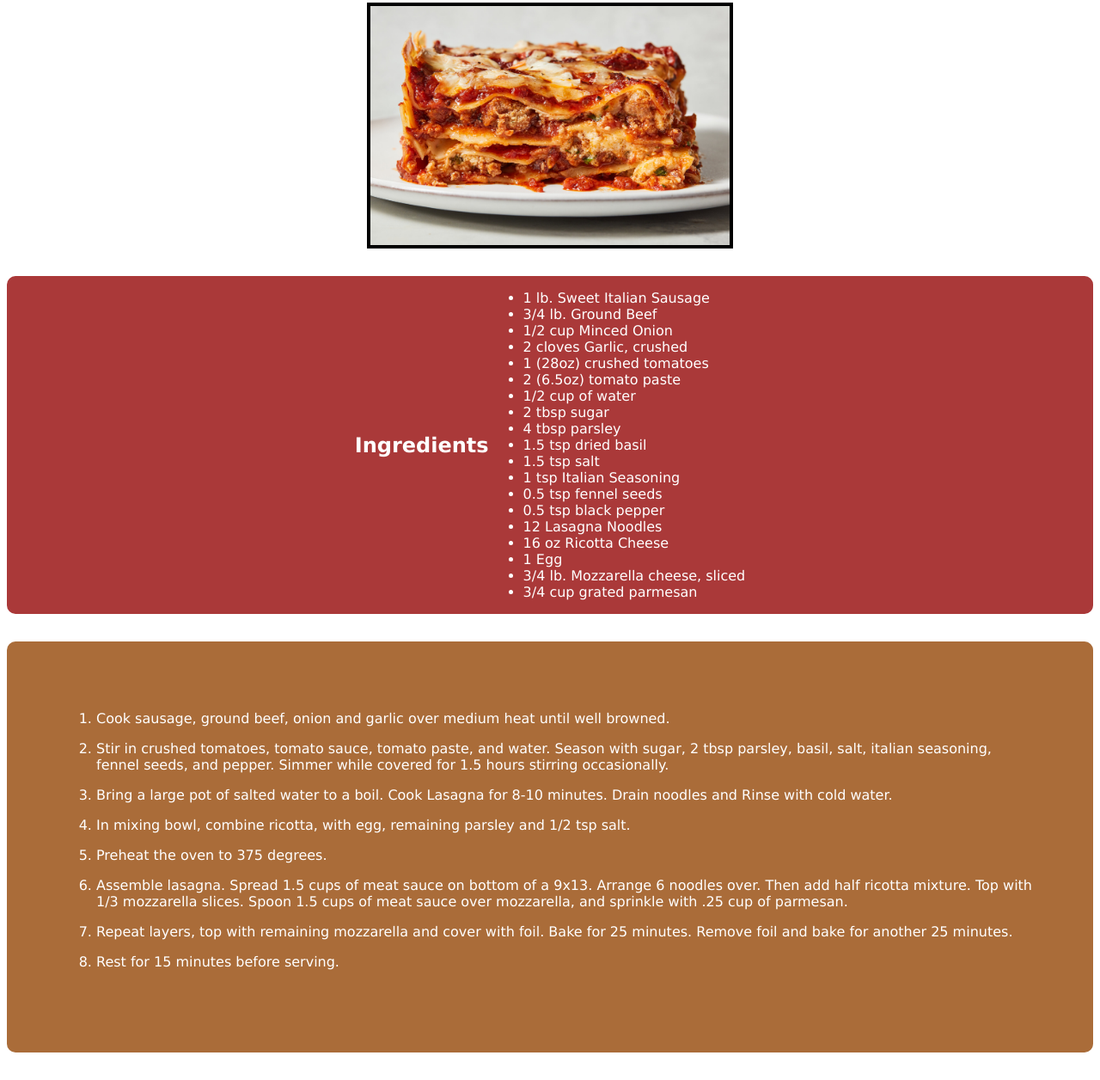
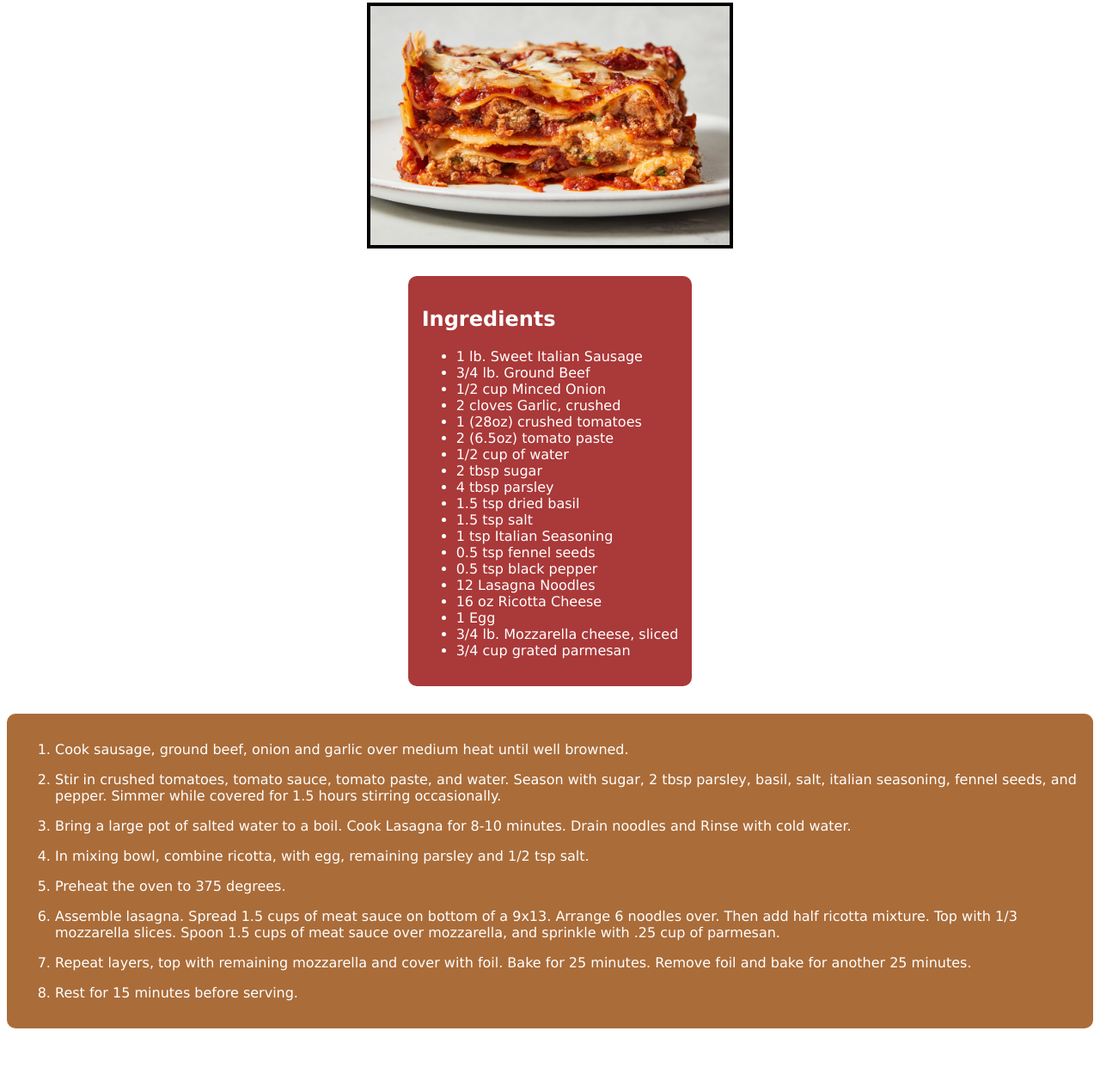
Before and after one commit to mcloud313/recipes, a plain HTML site: page lasagna.html in a window 1280 px wide. Shown: the part 268-1524 px from the top of the page at 86% size. Drawn offline with Linux system fonts and the light colour scheme.

Commit message:
Updates to alignment.

```diff
--- a/lasagna.html
+++ b/lasagna.html
@@ -5,16 +5,16 @@
     <meta name="viewport" content="width=<device-width>, initial-scale=1.0">
     <title>Lasagna</title>
     <link rel="stylesheet" href="styles.css">
-
 </head>
 <body>
+
     <a href="index.html">
     <span id="hero">
         <h1>Forkin' Spoon</h1>
         <h2>No Nonsense Recipes</h2>
         </span>
         </a>
-
+<main id="wrapper">
     <h3>Lasagna</h3>
     <img  class="preview" src="lasagna.jpg" height="200" width="200">
     <div class="ingredients">
@@ -62,6 +62,6 @@
     <li>Rest for 15 minutes before serving.</li>
     </ol>
     </div>
-
+</main>
 </body>
 </html>
--- a/styles.css
+++ b/styles.css
@@ -14,7 +14,7 @@
 
 
 .description {
-    display: flex;
+    display: inline-block;
     justify-content: center;
     align-items: center;
     background-color: #AA3939;
@@ -26,7 +26,7 @@
 }
 
 .recipes {
-    display: flex;
+    display: inline-block;
     justify-content: center;
     align-items: center;
     background-color: #AA6C39;
@@ -37,6 +37,10 @@
 
 .recipes a:link {
     color: #FFFFFF;
+}
+
+#wrapper {
+    text-align: center;
 }
 
 .recipes a:visited {
@@ -54,26 +58,29 @@
 }
 
 .ingredients {
-    display: flex;
-    justify-content: center;
-    align-items: center;
+    display: inline-block;
+    margin-left: auto;
+    margin-right: auto;
     background-color: #AA3939;
     color: #FFFFFF;
     border-radius: 10px;
     margin-bottom: 2em;
+    padding: 1em;
+    text-align: left;
 
 }
 
 .directions {
-    display: flex;
-    justify-content: center;
-    align-items: center;
+    display: inline-block;
+    margin-left: auto;
+    margin-right: auto;
     background-color: #AA6C39;
     color: #FFFFFF;
     border-radius: 10px;
     margin-bottom: 2em;
     font-size: 16px;
-    padding:4em;
+    padding:1em;
+    text-align: left;
 }
 
 .directions li {
```
Also changed, not shown: index.html (+3 -0 lines).
